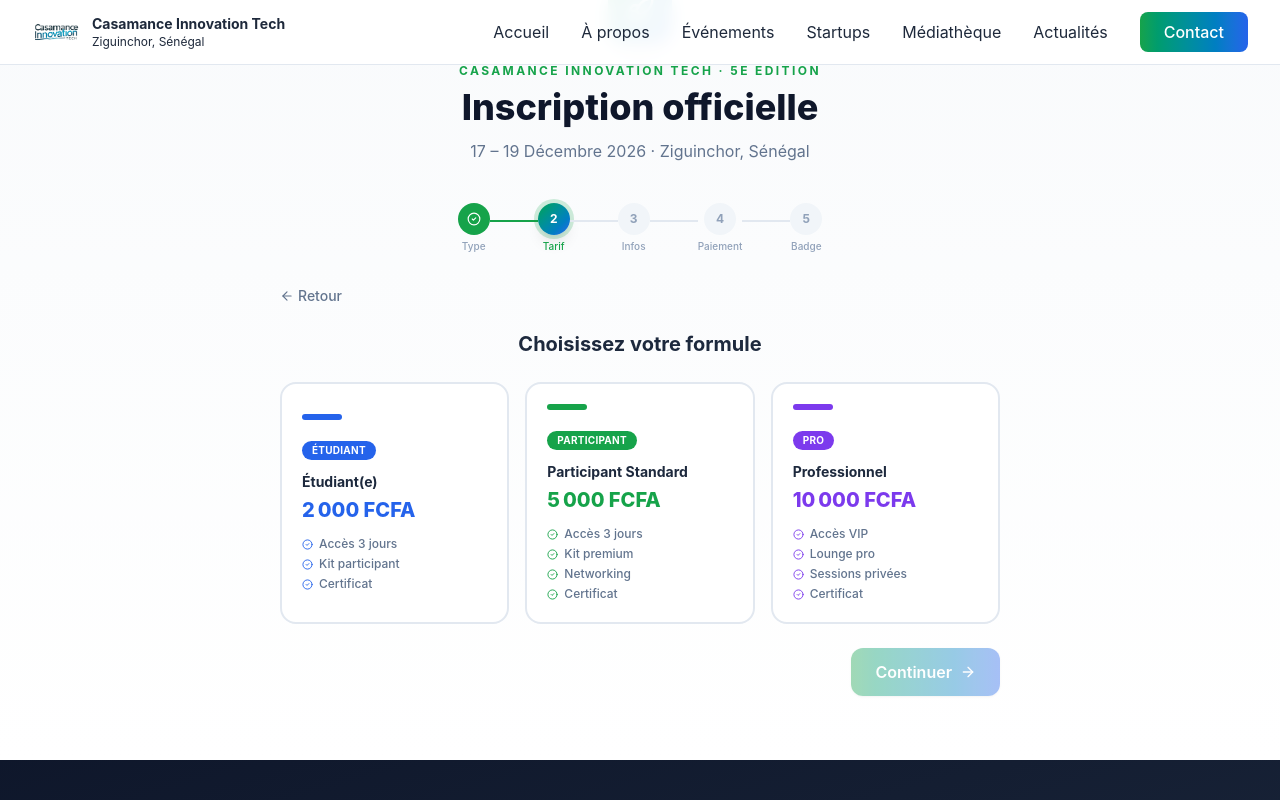
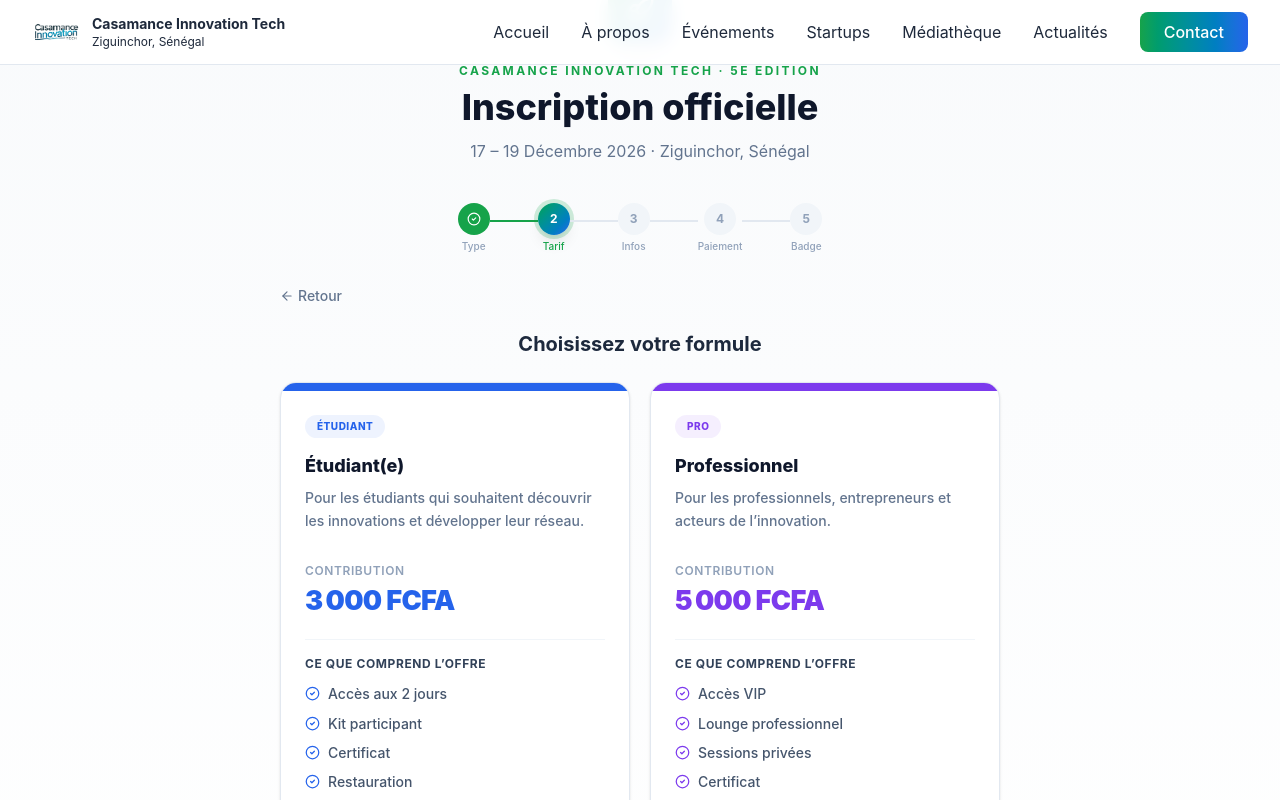
Before and after one commit to babscoding1/CIT-website, a React (Vite) app: page / in a window 1280 px wide. Both pictures are taken after a click on the button 640 px from the left and 10474 px from the top of the page. Shown: the part 10074-10874 px from the top of the page. Built offline with nearby package versions, Linux system fonts and the light colour scheme.

Commit message:
modification de la fiche d'inscription

```diff
--- a/src/app/components/CITRegistration.tsx
+++ b/src/app/components/CITRegistration.tsx
@@ -54,52 +54,83 @@
     {
       id: 'etudiant',
       label: 'Étudiant(e)',
-      price: 2000,
+      summary: 'Pour les étudiants qui souhaitent découvrir les innovations et développer leur réseau.',
+      price: 3000,
       badge: 'ÉTUDIANT',
       color: '#2563EB',
-      perks: ['Accès 3 jours', 'Kit participant', 'Certificat'],
-    },
-    {
-      id: 'standard',
-      label: 'Participant Standard',
-      price: 5000,
-      badge: 'PARTICIPANT',
-      color: '#16A34A',
-      perks: ['Accès 3 jours', 'Kit premium', 'Networking', 'Certificat'],
+      perks: ['Accès aux 2 jours', 'Kit participant', 'Certificat', 'Restauration'],
     },
     {
       id: 'professionnel',
       label: 'Professionnel',
-      price: 10000,
+      summary: 'Pour les professionnels, entrepreneurs et acteurs de l’innovation.',
+      price: 5000,
       badge: 'PRO',
       color: '#7C3AED',
-      perks: ['Accès VIP', 'Lounge pro', 'Sessions privées', 'Certificat'],
+      perks: ['Accès VIP', 'Lounge professionnel', 'Sessions privées', 'Certificat', 'Restauration'],
     },
   ],
   entreprise: [
     {
       id: 'startup',
-      label: 'Startup Exposante',
-      price: 25000,
-      badge: 'STARTUP',
+      label: 'Package Soutien Local',
+      summary: 'Une offre accessible pour valoriser les PME et startups de l’écosystème local.',
+      price: 50000,
+      badge: 'PME & STARTUPS',
       color: '#16A34A',
-      perks: ['Stand 2m²', '2 pass équipe', 'Pitch slot 5 min', 'Visibilité web'],
+      perks: [
+        'Logo en petit format sur le site et le programme officiel',
+        'Stand partagé Startup Corner de 5 à 8 m²',
+        'Présence sur le Mur des Partenaires',
+        'Participation aux sessions pitch devant investisseurs et décideurs',
+        'Présentation sur une demi-page de la brochure officielle',
+        '2 billets gratuits',
+        'Mise en avant sur les réseaux sociaux officiels',
+        'Accès aux sessions de networking',
+        'Visite touristique tout inclus pour 2 membres de l’équipe (2–3 décembre 2026)',
+      ],
     },
     {
       id: 'pme',
-      label: 'PME / Entreprise',
-      price: 75000,
-      badge: 'ENTREPRISE',
+      label: 'Package Partenaire Premium',
+      summary: 'Une visibilité renforcée pour les entreprises de taille intermédiaire.',
+      price: 500000,
+      badge: 'ENTREPRISES INTERMÉDIAIRES',
       color: '#D97706',
-      perks: ['Stand 4m²', '4 pass équipe', 'Logo sur supports', 'Interview média'],
+      perks: [
+        'Logo en taille moyenne sur les supports principaux',
+        'Stand standard de 10 à 15 m²',
+        'Logo sur les scènes secondaires',
+        'Présentation sur une page entière de la brochure officielle',
+        'Animation d’un atelier ou d’une session de groupe',
+        '1 place réservée à une table ronde',
+        'Accès privilégié à la zone networking',
+        '5 billets gratuits',
+        'Mention dans le communiqué de presse',
+        'Visite touristique tout inclus pour 5 membres de l’équipe (2–3 décembre 2026)',
+      ],
     },
     {
       id: 'partenaire',
-      label: 'Partenaire Principal',
-      price: 200000,
-      badge: 'PARTENAIRE',
+      label: 'Package Grand Partenaire',
+      summary: 'Une offre premium destinée aux grandes entreprises et multinationales.',
+      price: 1500000,
+      badge: 'GRANDES ENTREPRISES',
       color: '#0F172A',
-      perks: ['Stand premium', '10 pass', 'Co-branding', 'Keynote slot', 'VIP'],
+      perks: [
+        'Logo en grand format sur tous les supports',
+        'Logo sur le fond des scènes principales',
+        'Mention comme partenaire majeur à l’ouverture et à la clôture',
+        'Stand premium de 20 à 30 m²',
+        'Intervention en session plénière ou discours d’ouverture',
+        '2 sièges réservés aux tables rondes d’experts',
+        'Accès VIP pour le networking ciblé',
+        'Page entière et page de fin dans la brochure officielle',
+        '7 billets gratuits',
+        'Mention spéciale dans le communiqué de presse post-événement',
+        'Article sponsorisé sur le site officiel',
+        'Visite touristique tout inclus pour 7 membres de l’équipe (2–3 décembre 2026)',
+      ],
     },
   ],
 };
@@ -548,7 +579,7 @@
                 <div className="flex-1">
                   <div className="mb-1 flex items-center justify-between">
                     <span className="text-lg font-bold text-slate-800">Participant</span>
-                    <span className="text-sm font-semibold text-[#2563EB]">Dès 2 000 FCFA →</span>
+                    <span className="text-sm font-semibold text-[#2563EB]">Dès 3 000 FCFA →</span>
                   </div>
                   <p className="text-sm text-slate-500">
                     Étudiant, professionnel, entrepreneur — assistez aux conférences, ateliers et networking.
@@ -569,7 +600,7 @@
                 <div className="flex-1">
                   <div className="mb-1 flex items-center justify-between">
                     <span className="text-lg font-bold text-slate-800">Entreprise / Startup</span>
-                    <span className="text-sm font-semibold text-[#16A34A]">Dès 25 000 FCFA →</span>
+                    <span className="text-sm font-semibold text-[#16A34A]">Dès 50 000 FCFA →</span>
                   </div>
                   <p className="text-sm text-slate-500">
                     Exposez votre solution, recrutez des talents et rencontrez investisseurs et partenaires.
@@ -590,49 +621,82 @@
             <h2 className="mb-6 text-center text-xl font-bold text-slate-800">
               Choisissez votre formule
             </h2>
-            <div className="grid gap-4 sm:grid-cols-3">
+            <div className={`grid gap-5 ${regType === 'entreprise' ? 'lg:grid-cols-3' : 'sm:grid-cols-2'}`}>
               {tarifList.map((t) => (
                 <button
                   key={t.id}
+                  type="button"
+                  aria-pressed={selectedTarifId === t.id}
                   onClick={() => setSelectedTarifId(t.id)}
-                  className={`group relative rounded-2xl border-2 p-5 text-left transition hover:shadow-lg ${
+                  className={`group relative flex h-full flex-col overflow-hidden rounded-2xl border bg-white text-left transition duration-200 hover:-translate-y-1 hover:shadow-xl focus:outline-none focus:ring-4 focus:ring-offset-2 ${
                     selectedTarifId === t.id
-                      ? 'shadow-lg'
-                      : 'border-slate-200 bg-white'
+                      ? 'shadow-lg ring-2 ring-offset-2'
+                      : 'border-slate-200 shadow-sm hover:border-slate-300'
                   }`}
-                  style={selectedTarifId === t.id ? { borderColor: t.color, background: t.color + '08' } : {}}
+                  style={{
+                    borderColor: selectedTarifId === t.id ? t.color : undefined,
+                    ringColor: t.color,
+                  }}
                 >
-                  {/* Pastille couleur top */}
-                  <div
-                    className="mb-4 h-1.5 w-10 rounded-full"
-                    style={{ background: t.color }}
-                  />
-                  <div
-                    className="mb-1 inline-block rounded-full px-2.5 py-0.5 text-[10px] font-bold uppercase tracking-wide text-white"
-                    style={{ background: t.color }}
+                  <div className="h-2 w-full" style={{ background: t.color }} />
+                  <div className="flex flex-1 flex-col p-5 sm:p-6">
+                    <div className="mb-4 flex items-start justify-between gap-3">
+                      <span
+                        className="inline-flex rounded-full px-3 py-1 text-[10px] font-extrabold uppercase tracking-wider"
+                        style={{ background: `${t.color}14`, color: t.color }}
                       >
                         {t.badge}
+                      </span>
+                      {selectedTarifId === t.id && (
+                        <span
+                          className="flex h-7 w-7 shrink-0 items-center justify-center rounded-full text-white"
+                          style={{ background: t.color }}
+                          aria-label="Formule sélectionnée"
+                        >
+                          <CheckCircle2 size={16} />
+                        </span>
+                      )}
                     </div>
-                  <div className="mt-2 text-sm font-bold text-slate-800">{t.label}</div>
-                  <div className="mt-1 text-xl font-extrabold" style={{ color: t.color }}>
+
+                    <h3 className="text-lg font-extrabold leading-snug text-slate-900">{t.label}</h3>
+                    <p className="mt-2 min-h-[3.5rem] text-sm leading-relaxed text-slate-500">{t.summary}</p>
+
+                    <div className="mt-5 border-b border-slate-100 pb-5">
+                      <p className="text-xs font-semibold uppercase tracking-wider text-slate-400">Contribution</p>
+                      <p className="mt-1 text-2xl font-black tracking-tight sm:text-[1.7rem]" style={{ color: t.color }}>
                         {formatPrice(t.price)}
+                      </p>
+                      {regType === 'entreprise' && (
+                        <p className="mt-1 text-xs text-slate-400">Forfait partenaire selon le package sélectionné</p>
+                      )}
                     </div>
-                  <ul className="mt-3 space-y-1">
+
+                    <div className="mt-4 flex-1">
+                      <p className="mb-3 text-xs font-bold uppercase tracking-wider text-slate-700">
+                        Ce que comprend l’offre
+                      </p>
+                      <ul className="space-y-2.5">
                         {t.perks.map((p) => (
-                      <li key={p} className="flex items-center gap-1.5 text-xs text-slate-500">
-                        <CheckCircle2 size={11} style={{ color: t.color }} />
-                        {p}
+                          <li key={p} className="flex items-start gap-2 text-sm leading-snug text-slate-600">
+                            <CheckCircle2 size={15} className="mt-0.5 shrink-0" style={{ color: t.color }} />
+                            <span>{p}</span>
                           </li>
                         ))}
                       </ul>
-                  {selectedTarifId === t.id && (
+                    </div>
+
                     <div
-                      className="absolute right-3 top-3 flex h-6 w-6 items-center justify-center rounded-full text-white"
-                      style={{ background: t.color }}
+                      className="mt-6 flex items-center justify-center gap-2 rounded-xl px-4 py-3 text-sm font-bold transition"
+                      style={
+                        selectedTarifId === t.id
+                          ? { background: t.color, color: '#fff' }
+                          : { background: `${t.color}10`, color: t.color }
+                      }
                     >
-                      <CheckCircle2 size={14} />
+                      {selectedTarifId === t.id ? 'Formule sélectionnée' : 'Choisir cette formule'}
+                      <ChevronRight size={16} />
                     </div>
-                  )}
+                  </div>
                 </button>
               ))}
             </div>
```
Lines whose indentation alone changed are shown as unchanged.
